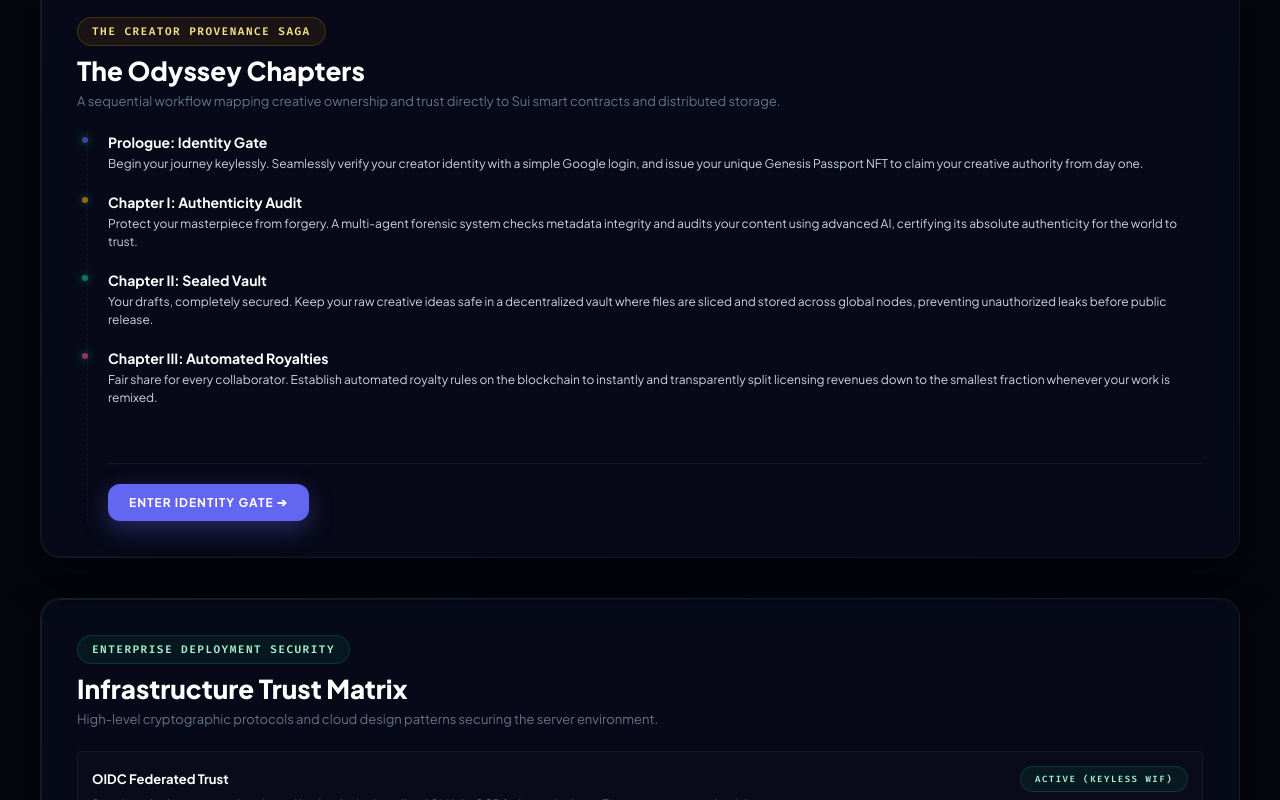
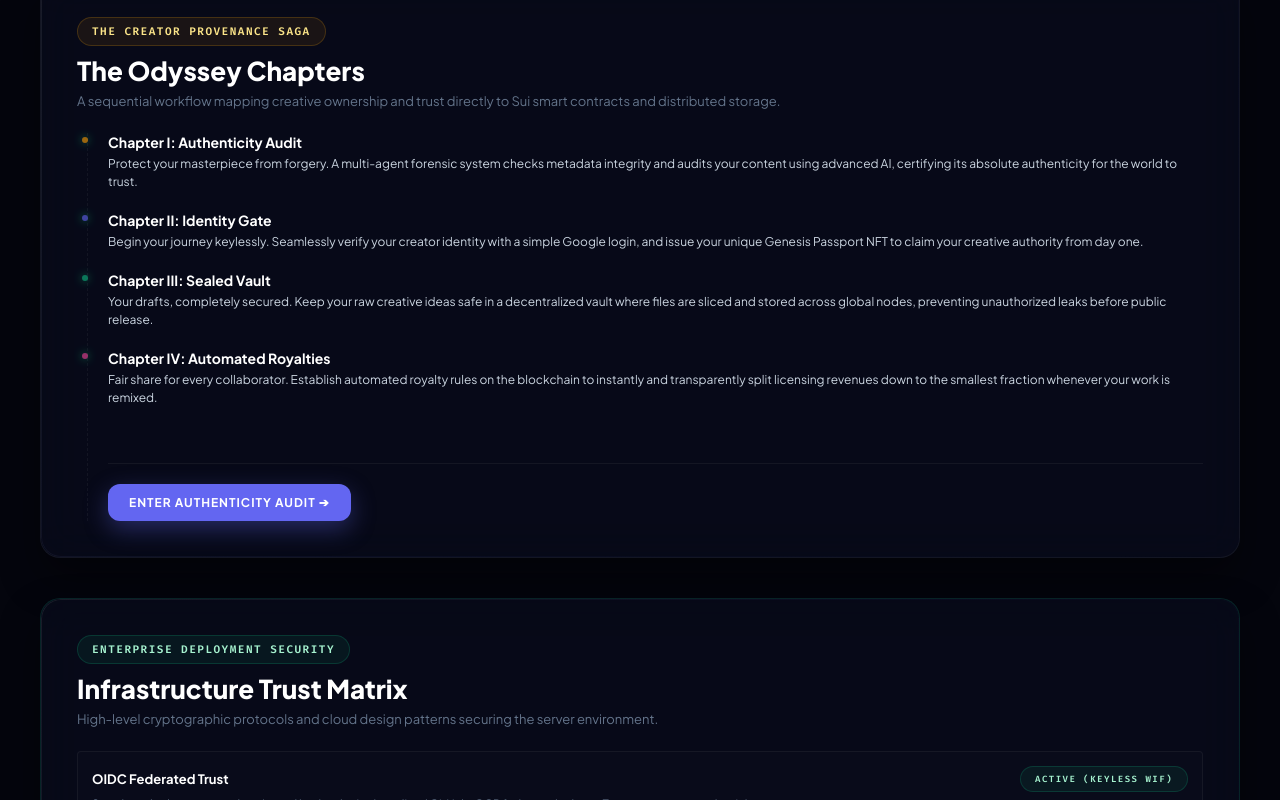
Before and after one commit to CisThard/content_passport, a React (Vite) app in the folder web/: page / in a window 1280 px wide. Shown: the part 1740-2540 px from the top of the page. Built offline with nearby package versions, Linux system fonts and the light colour scheme; no server answers; a web font is replaced by a local one.

Commit message:
refactor: reorder flow — Authenticity Audit first, then Identity Gate

```diff
--- a/web/src/App.tsx
+++ b/web/src/App.tsx
@@ -39,8 +39,8 @@ function Navigation() {
   const NAV_ITEMS = [
     { label: 'Home', path: '/' },
     { label: 'Odyssey', path: '/#odyssey-section' },
+    { label: 'Authenticity Audit', path: '/verify' },
     { label: 'Identity Gate', path: '/register' },
-    { label: 'Authenticity Audit', path: '/verify' },
     { label: 'Sealed Vault', path: '/vault' },
     { label: 'Automated Royalties', path: '/blueprint' },
     { label: 'Judge Mode', path: '/journey' }
--- a/web/src/pages/Blueprint.tsx
+++ b/web/src/pages/Blueprint.tsx
@@ -513,7 +513,7 @@ Status: SUCCESS (Dry Run Dry-Run Simulation Mode)
     <div className="dashboard-container" style={{ maxWidth: '1200px', display: 'flex', flexDirection: 'column', gap: '60px' }}>
       {/* Page Header */}
       <div style={{ textAlign: 'center', marginBottom: '10px' }}>
-        <span className="header-badge badge-gold">Chapter III · Automated Royalties</span>
+        <span className="header-badge badge-gold">Chapter IV · Automated Royalties</span>
         <h2 className="cyber-title">Co-Creation Economic Architecture</h2>
         <p className="cyber-subtitle" style={{ margin: '10px auto 0' }}>
           Explore the business workflows powered by Content Passport's smart contracts, threshold cryptography, and decentralized file registry.
--- a/web/src/pages/Journey.tsx
+++ b/web/src/pages/Journey.tsx
@@ -479,8 +479,8 @@ export default function Journey() {
           <span className="header-badge badge-rose">60-second Judge Run</span>
           <h3 className="card-title" style={{ marginTop: '14px' }}>Demo Script</h3>
           <div className="judge-actions" style={{ display: 'grid', gridTemplateColumns: '1fr 1fr', gap: '10px', marginTop: '14px' }}>
-            <Link to="/register" className="cyber-btn cyber-btn-indigo" style={{ textDecoration: 'none', textAlign: 'center' }}>1. Mint Passport</Link>
-            <Link to="/verify" className="cyber-btn cyber-btn-indigo" style={{ textDecoration: 'none', textAlign: 'center' }}>2. Verify Content</Link>
+            <Link to="/verify" className="cyber-btn cyber-btn-indigo" style={{ textDecoration: 'none', textAlign: 'center' }}>1. Verify Content</Link>
+            <Link to="/register" className="cyber-btn cyber-btn-indigo" style={{ textDecoration: 'none', textAlign: 'center' }}>2. Mint Passport</Link>
             <Link to="/vault" className="cyber-btn cyber-btn-indigo" style={{ textDecoration: 'none', textAlign: 'center' }}>3. Sealed Vault</Link>
             <Link to="/blueprint" className="cyber-btn cyber-btn-emerald" style={{ textDecoration: 'none', textAlign: 'center' }}>4. Escrow Royalties</Link>
           </div>
--- a/web/src/pages/Landing.tsx
+++ b/web/src/pages/Landing.tsx
@@ -362,14 +362,6 @@ export default function Landing({ passportsCount, walrusStatus }: LandingProps)
 
           <div style={{ display: 'flex', flexDirection: 'column', gap: '20px', borderLeft: '1px dashed var(--border-light)', paddingLeft: '20px', marginLeft: '10px' }}>
             <div style={{ position: 'relative' }}>
-              <span className="status-dot" style={{ position: 'absolute', left: '-26px', top: '4px', backgroundColor: 'var(--neon-indigo)' }}></span>
-              <strong style={{ fontSize: '14px', color: '#fff', display: 'block' }}>Prologue: Identity Gate</strong>
-              <p style={{ fontSize: '12px', color: 'var(--text-secondary)', marginTop: '4px', lineHeight: 1.5 }}>
-                Begin your journey keylessly. Seamlessly verify your creator identity with a simple Google login, and issue your unique Genesis Passport NFT to claim your creative authority from day one.
-              </p>
-            </div>
-
-            <div style={{ position: 'relative' }}>
               <span className="status-dot" style={{ position: 'absolute', left: '-26px', top: '4px', backgroundColor: 'var(--neon-gold)' }}></span>
               <strong style={{ fontSize: '14px', color: '#fff', display: 'block' }}>Chapter I: Authenticity Audit</strong>
               <p style={{ fontSize: '12px', color: 'var(--text-secondary)', marginTop: '4px', lineHeight: 1.5 }}>
@@ -378,8 +370,16 @@ export default function Landing({ passportsCount, walrusStatus }: LandingProps)
             </div>
 
             <div style={{ position: 'relative' }}>
+              <span className="status-dot" style={{ position: 'absolute', left: '-26px', top: '4px', backgroundColor: 'var(--neon-indigo)' }}></span>
+              <strong style={{ fontSize: '14px', color: '#fff', display: 'block' }}>Chapter II: Identity Gate</strong>
+              <p style={{ fontSize: '12px', color: 'var(--text-secondary)', marginTop: '4px', lineHeight: 1.5 }}>
+                Begin your journey keylessly. Seamlessly verify your creator identity with a simple Google login, and issue your unique Genesis Passport NFT to claim your creative authority from day one.
+              </p>
+            </div>
+
+            <div style={{ position: 'relative' }}>
               <span className="status-dot" style={{ position: 'absolute', left: '-26px', top: '4px', backgroundColor: 'var(--neon-emerald)' }}></span>
-              <strong style={{ fontSize: '14px', color: '#fff', display: 'block' }}>Chapter II: Sealed Vault</strong>
+              <strong style={{ fontSize: '14px', color: '#fff', display: 'block' }}>Chapter III: Sealed Vault</strong>
               <p style={{ fontSize: '12px', color: 'var(--text-secondary)', marginTop: '4px', lineHeight: 1.5 }}>
                 Your drafts, completely secured. Keep your raw creative ideas safe in a decentralized vault where files are sliced and stored across global nodes, preventing unauthorized leaks before public release.
               </p>
@@ -387,15 +387,15 @@ export default function Landing({ passportsCount, walrusStatus }: LandingProps)
 
             <div style={{ position: 'relative' }}>
               <span className="status-dot" style={{ position: 'absolute', left: '-26px', top: '4px', backgroundColor: 'var(--neon-rose)' }}></span>
-              <strong style={{ fontSize: '14px', color: '#fff', display: 'block' }}>Chapter III: Automated Royalties</strong>
+              <strong style={{ fontSize: '14px', color: '#fff', display: 'block' }}>Chapter IV: Automated Royalties</strong>
               <p style={{ fontSize: '12px', color: 'var(--text-secondary)', marginTop: '4px', lineHeight: 1.5, marginBottom: '24px' }}>
                 Fair share for every collaborator. Establish automated royalty rules on the blockchain to instantly and transparently split licensing revenues down to the smallest fraction whenever your work is remixed.
               </p>
             </div>
 
             <div style={{ marginTop: '12px', borderTop: '1px solid rgba(255, 255, 255, 0.05)', paddingTop: '20px' }}>
-              <Link to="/register" className="cyber-btn cyber-btn-indigo" style={{ display: 'inline-block', textDecoration: 'none', padding: '10px 20px', fontSize: '12px', fontWeight: 'bold' }}>
-                Enter Identity Gate ➔
+              <Link to="/verify" className="cyber-btn cyber-btn-indigo" style={{ display: 'inline-block', textDecoration: 'none', padding: '10px 20px', fontSize: '12px', fontWeight: 'bold' }}>
+                Enter Authenticity Audit ➔
               </Link>
             </div>
           </div>
--- a/web/src/pages/Vault.tsx
+++ b/web/src/pages/Vault.tsx
@@ -674,7 +674,7 @@ export default function Vault({ sharedFile, setSharedFile }: { sharedFile?: File
   return (
     <div className="dashboard-container" style={{ maxWidth: '1100px' }}>
       <div style={{ textAlign: 'center', marginBottom: '40px' }}>
-        <span className="header-badge badge-emerald">Chamber II · Sealed Vault</span>
+        <span className="header-badge badge-emerald">Chapter III · Sealed Vault</span>
         <h2 className="cyber-title">Threshold Security Vault (SEAL)</h2>
         <p className="cyber-subtitle" style={{ margin: '10px auto 0' }}>
           Lock and protect raw master files using Shamir's Secret Sharing (3/5) cryptography integrated on decentralized Walrus storage nodes.
--- a/web/src/pages/Verify.tsx
+++ b/web/src/pages/Verify.tsx
@@ -742,10 +742,10 @@ export default function Verify({ setSharedFile }: { setSharedFile?: (file: File
                       ✓ Verify SUCCESS: Provenance Confirmed
                     </h5>
                     <p style={{ color: 'var(--text-secondary)', fontSize: '11px', margin: '0 0 16px 0', lineHeight: 1.4 }}>
-                      Your specimen is verified as an original real photograph. Proceed to lock and protect raw master files using Shamir's Secret Sharing (3/5) on Walrus storage.
+                      Your specimen is verified as an original real photograph. Proceed to the **Identity Gate** to mint your Genesis Passport NFT with the verified grade.
                     </p>
                     <Link
-                      to="/vault"
+                      to="/register"
                       className="cyber-btn cyber-btn-emerald"
                       style={{
                         display: 'inline-flex',
@@ -760,7 +760,7 @@ export default function Verify({ setSharedFile }: { setSharedFile?: (file: File
                         textDecoration: 'none'
                       }}
                     >
-                      🛡️ Proceed to Sealed Vault (SEAL)
+                      🪪 Proceed to Identity Gate (Register)
                     </Link>
                   </div>
                 </div>
```
Also changed, not shown: web/src/pages/Register.tsx (+5 -5 lines).
